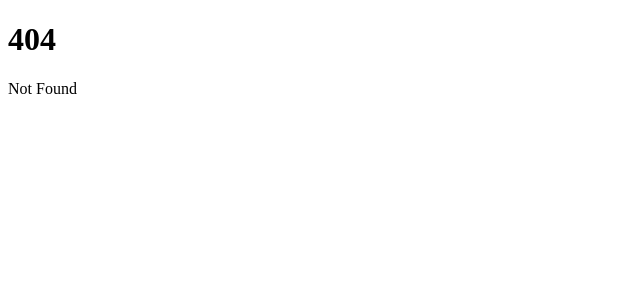
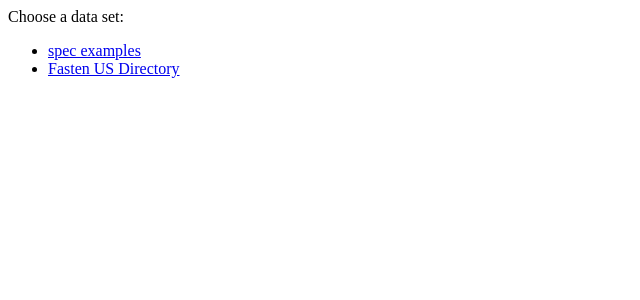
Before and after one commit to argonautproject/brand-browser, a SvelteKit app: page /config in a window 1280 px wide. Before the commit this address had no page. Shown: the top 300 px of the page, without its empty margins (0-640 px from the left). Built offline with nearby package versions, Linux system fonts and the light colour scheme.

Commit message:
Include default query in full bundle example

```diff
--- /dev/null
+++ b/src/routes/config/+page.svelte
@@ -0,0 +1,15 @@
+Choose a data set:
+
+<ul>
+  <li>
+    <a
+      href="./?bundle=https://build.fhir.org/ig/HL7/smart-app-launch/Bundle-example1.json&bundle=https://build.fhir.org/ig/HL7/smart-app-launch/Bundle-example2.json&bundle=https://build.fhir.org/ig/HL7/smart-app-launch/Bundle-example3.json&bundle=https://build.fhir.org/ig/HL7/smart-app-launch/Bundle-example4.json"
+      >spec examples</a
+    >
+  </li>
+  <li>
+    <a href="./?bundle=https://joshuamandel.com/pab-viewer/bundle.json&q=pediatrics"
+      >Fasten US Directory</a
+    >
+  </li>
+</ul>
```
Also changed, not shown: src/routes/+page.svelte (+9 -1 lines), src/lib/brands.svelte.js.
